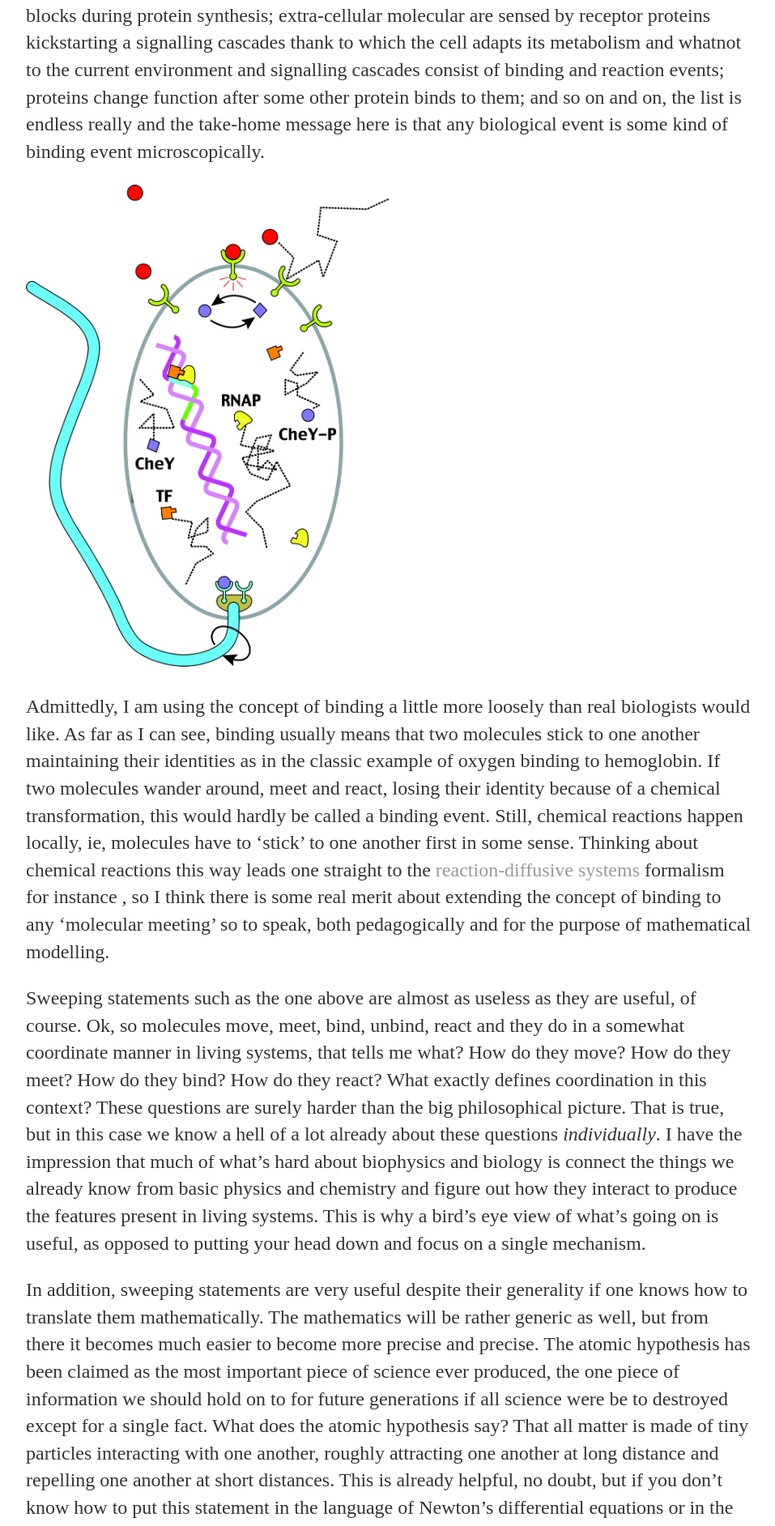
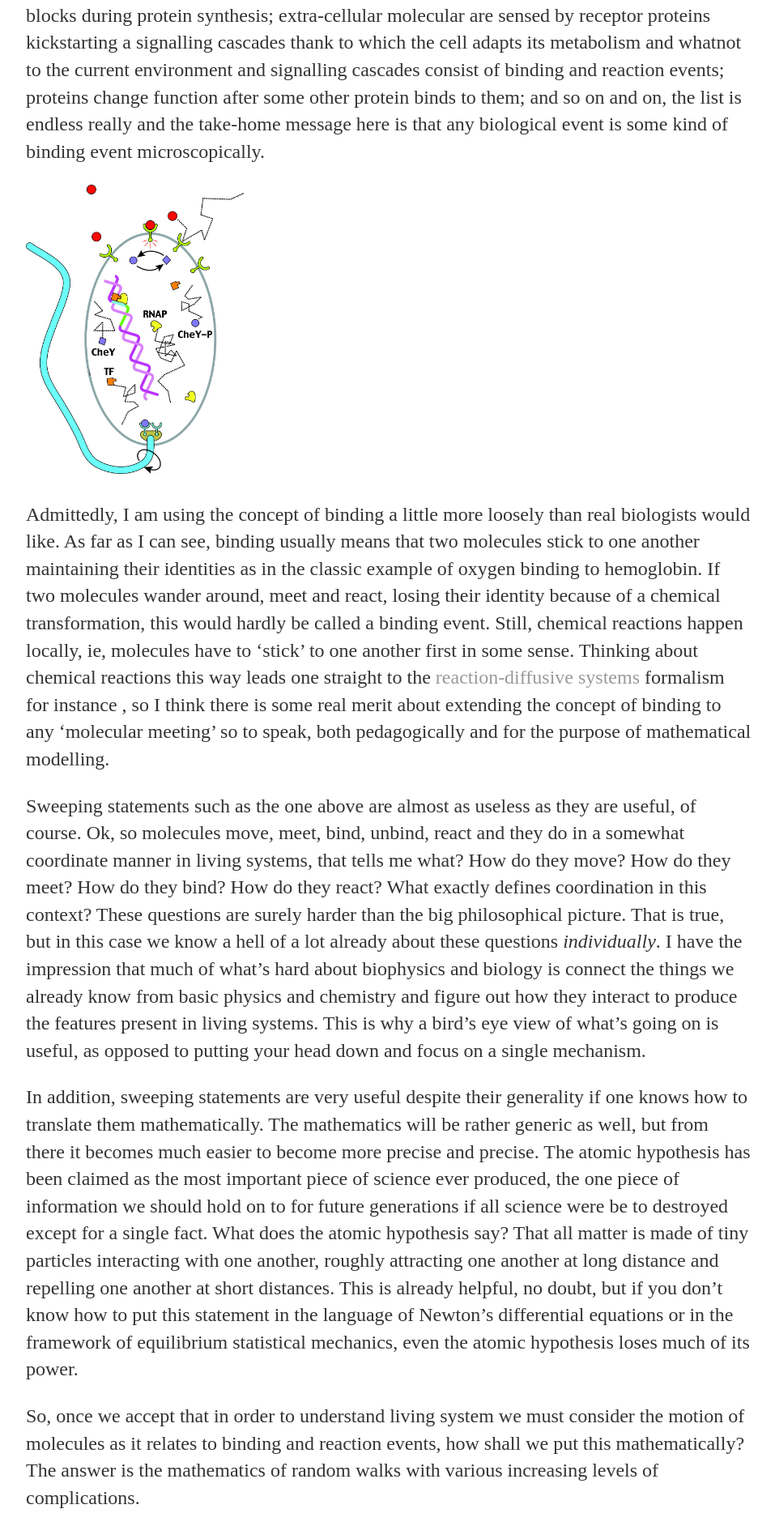
Before and after one commit to ghostsandmachines/ghostsandmachines.github.io, a Jekyll site: the page built from _posts/2019-01-09-ghost-and-machines-site-launched.md, in a window 1280 px wide. Shown: the part 420-2304 px from the top of the page at 81% size, without its empty margins (160-1117 px from the left). Built offline with Jekyll 4.4.1, drawn with Linux system fonts in a browser that asks for light colours.

Commit message:
Update 2019-01-09-ghost-and-machines-site-launched.md

```diff
--- a/_posts/2019-01-09-ghost-and-machines-site-launched.md
+++ b/_posts/2019-01-09-ghost-and-machines-site-launched.md
@@ -6,7 +6,7 @@
 
 It's not too much of a stretch, I believe, to say that microscopically we recognize what's alive by looking at sets of molecules binding and unbinding in a coordinated and concerted manner. Examples abound: RNA polymerase starts off transcription by binding to DNA; trascription factors control the transcriptional rate by binding to DNA sequences; ribosomes synthesize proteins by binding to mRNA; amminoacids bind to tRNA providing the building blocks during protein synthesis; extra-cellular molecular are sensed by receptor proteins kickstarting a signalling cascades thank to which the cell adapts its metabolism and whatnot to the current environment and signalling cascades consist of binding and reaction events; proteins change function after some other protein binds to them; and so on and on, the list is endless really and the take-home message here is that any biological event is some kind of binding event microscopically.
 
- <img src="{{ site.url }}/blog/img/2019-01-09-bindings.jpg" alt="bindings" width="50%"/>
+ <img src="{{ site.url }}/blog/img/2019-01-09-bindings.jpg" alt="bindings" class="center" width="30%"/>
 
 <!--![bindings]({{ site.url }}/blog/img/2019-01-09-bindings.jpg =50x150)-->
 
```
